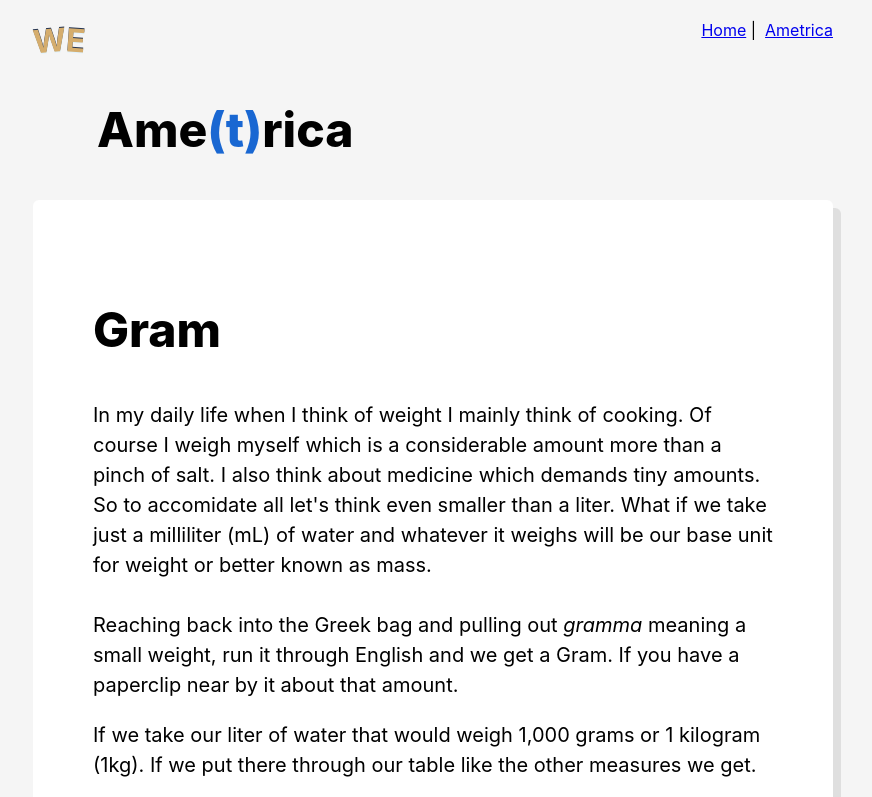
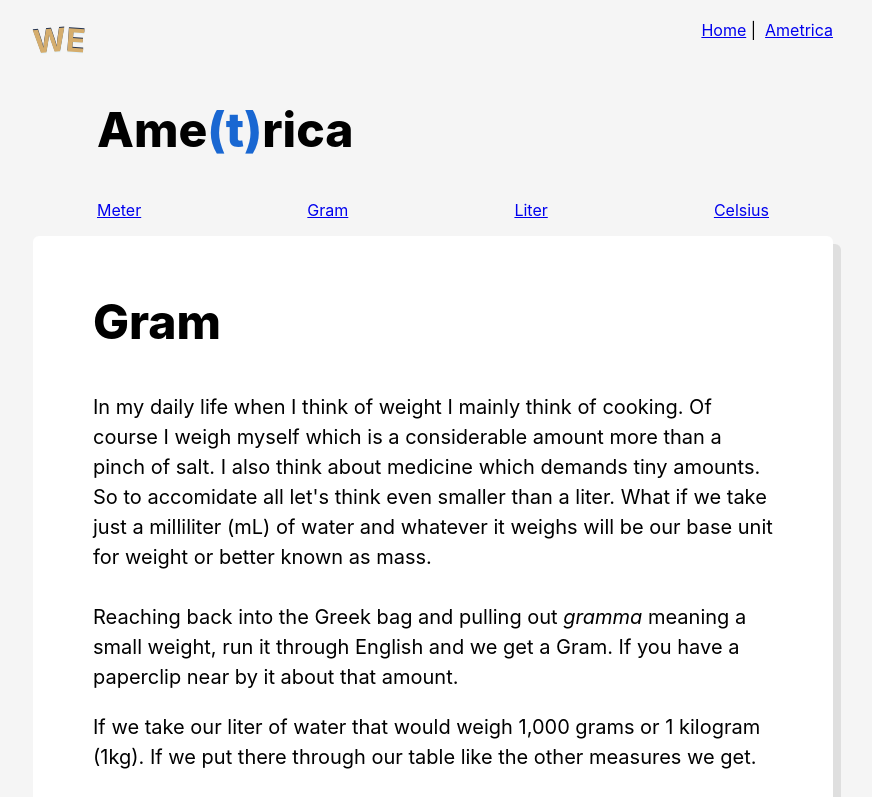
Before and after one commit to ronnross/waxeccentric, a Next.js app: page /ametrica/gram in a window 1280 px wide. Shown: the top 797 px of the page, without its empty margins (207-1079 px from the left). Built offline with nearby package versions, Linux system fonts and the light colour scheme.

Commit message:
adding ametrica sub nav

```diff
--- /dev/null
+++ b/components/NavList.js
@@ -0,0 +1,23 @@
+import styles from "../styles/NavList.module.css";
+
+const NavList = () => {
+  return (
+    <nav>
+        <ul className={styles.navList}>
+            <li>
+                <a href="/ametrica/meter">Meter</a>
+            </li>
+            <li>
+                <a href="/ametrica/gram">Gram</a>
+            </li>
+            <li>
+                <a href="/ametrica/liter">Liter</a>
+            </li>
+            <li>
+                <a href="/ametrica/celsius">Celsius</a>
+            </li>
+        </ul>
+    </nav>
+  );
+};
+export default NavList;
--- a/pages/ametrica/celsius.js
+++ b/pages/ametrica/celsius.js
@@ -2,6 +2,8 @@ import Head from "next/head";
 import Link from "next/link";
 import Image from "next/image";
 import MediaBox from "../../components/MediaBox";
+import NavList from "../../components/NavList";
+
 
 const Celsius = () => {
   return (
@@ -14,6 +16,7 @@ const Celsius = () => {
         <h1 className="Heading__title pl-4">
           Ame<span className="blue">(t)</span>rica
         </h1>
+        <NavList />
         <article className="Section__article">
           <h2 className="Heading__title">Celsius</h2>
 
@@ -67,7 +70,7 @@ const Celsius = () => {
             We metioned in the section defining the{" "}
             <Link href="/ametrica/gram">
               <a>Gram</a>
-            </Link>{" "}
+            </Link>
             that water&apos;s weight changes in different tempatures. We can
             find which tempature water is at its most dense and use that for our
             gram. Turns out it is <i>4°</i>. Now we can build scales!
--- a/pages/ametrica/gram.js
+++ b/pages/ametrica/gram.js
@@ -1,5 +1,6 @@
 import Head from "next/head";
 import Link from "next/link";
+import NavList from "../../components/NavList";
 
 const Gram = () => {
   return (
@@ -12,6 +13,7 @@ const Gram = () => {
         <h1 className="Heading__title pl-4">
           Ame<span className="blue">(t)</span>rica
         </h1>
+        <NavList />
         <article className="Section__article">
           <h2 className="Heading__title">Gram</h2>
           <p>
--- a/pages/ametrica/meter.js
+++ b/pages/ametrica/meter.js
@@ -1,6 +1,7 @@
 import Head from "next/head";
 import MeterStick from "../../components/MeterStick";
 import MediaBox from "../../components/MediaBox";
+import NavList from "../../components/NavList";
 import Link from "next/link";
 
 const Meter = () => {
@@ -14,6 +15,7 @@ const Meter = () => {
         <h1 className="Heading__title pl-4">
           Ame<span className="blue">(t)</span>rica
         </h1>
+        <NavList />
         <article className="Section__article">
           <h2 className="Heading__title">Simple and Practical.</h2>
           <p>
--- /dev/null
+++ b/styles/NavList.module.css
@@ -0,0 +1,8 @@
+.navList {
+  display: flex;
+  justify-content: space-between;
+  align-items: center;
+  list-style: none;
+  padding-left: 4rem;
+  padding-right: 4rem;
+}
--- a/styles/globals.css
+++ b/styles/globals.css
@@ -83,7 +83,7 @@ table, td, th {
     font-size: 20px;
     line-height: 30px;
     background-color: var(--white);
-    padding: 3.75rem;
+    padding: 1rem 3.75rem;
     box-shadow: 8px 8px 0 rgba(32, 33, 37, 0.1);
     border-radius: Max(
         0px,
```
Also changed, not shown: pages/ametrica/liter.js (+5 -2 lines).
